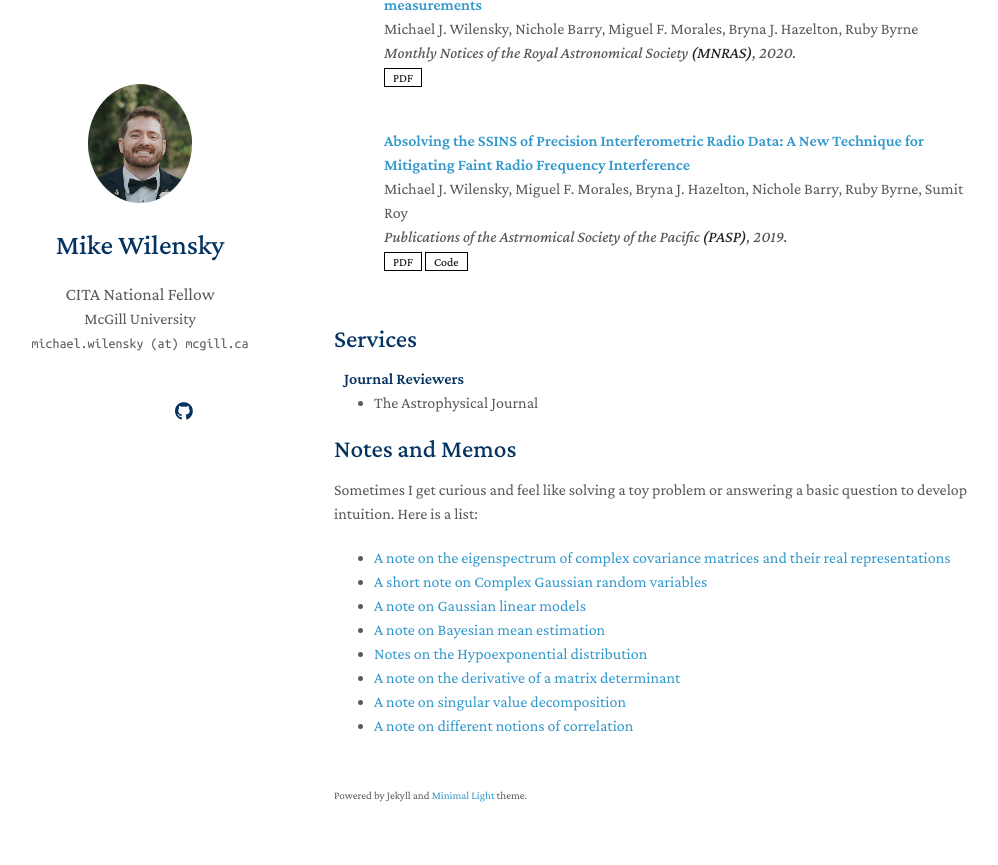
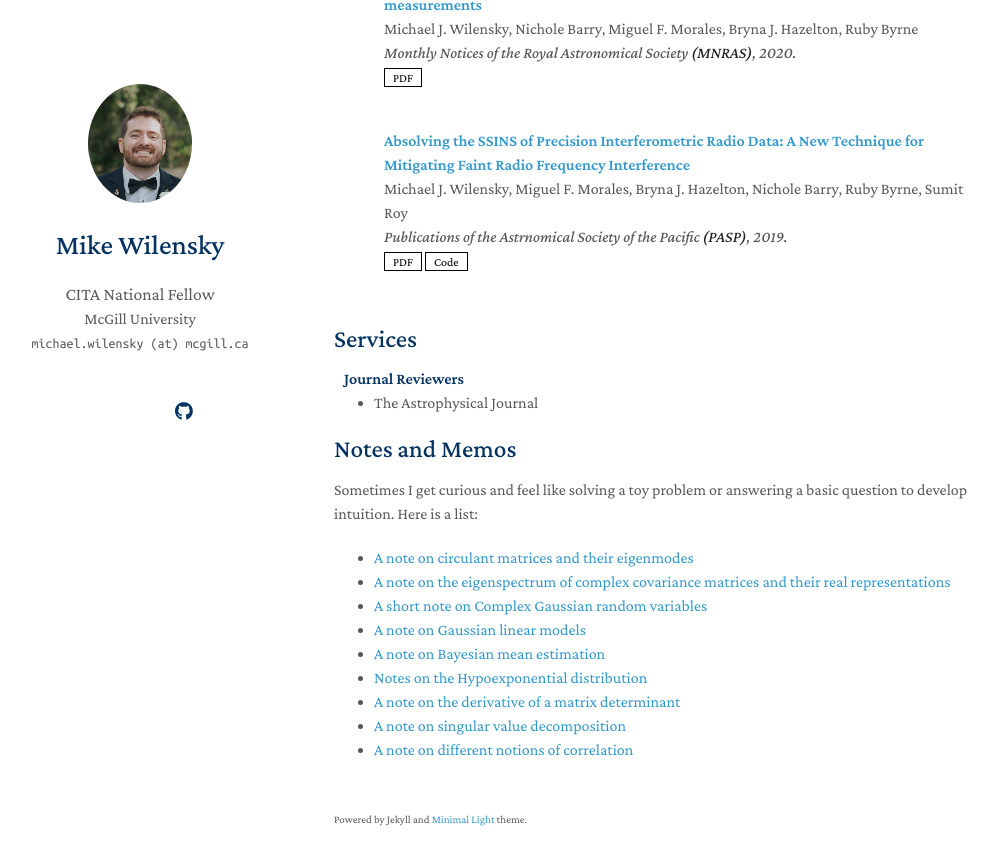
Before and after one commit to mwilensky768/mwilensky768.github.io, a Jekyll site: the page built from index.md, in a window 1280 px wide and 900 px high, scrolled down 2158 px. Shown: the top 865 px of the window, without its empty margins (136-1134 px from the left). Built offline with Jekyll 4.4.1, drawn with Linux system fonts in a browser that asks for light colours; nearby versions of some CDN libraries; a style sheet for code colours, icons or effects is not loaded; our own code applies the rules of GitHub Pages for plain Markdown files.

Commit message:
Add circulant matrix memo

```diff
--- a/index.md
+++ b/index.md
@@ -46,6 +46,7 @@ University! Looking forward to starting this summer.
 Sometimes I get curious and feel like solving a toy problem or answering a basic
 question to develop intuition. Here is a list:
 
+- [A note on circulant matrices and their eigenmodes](/assets/memos/Circulant_Matrices_are_diagonalized_by_Fourier_Modes.pdf)
 - [A note on the eigenspectrum of complex covariance matrices and their real representations](/assets/memos/Complex_Matrix_Eigenspectrum.pdf)
 - [A short note on Complex Gaussian random variables](/assets/memos/Real_and_Imaginary_Covariances.pdf)
 - [A note on Gaussian linear models](/assets/memos/GCR_Equation.pdf)
```
Also changed, not shown: 1 other file.
